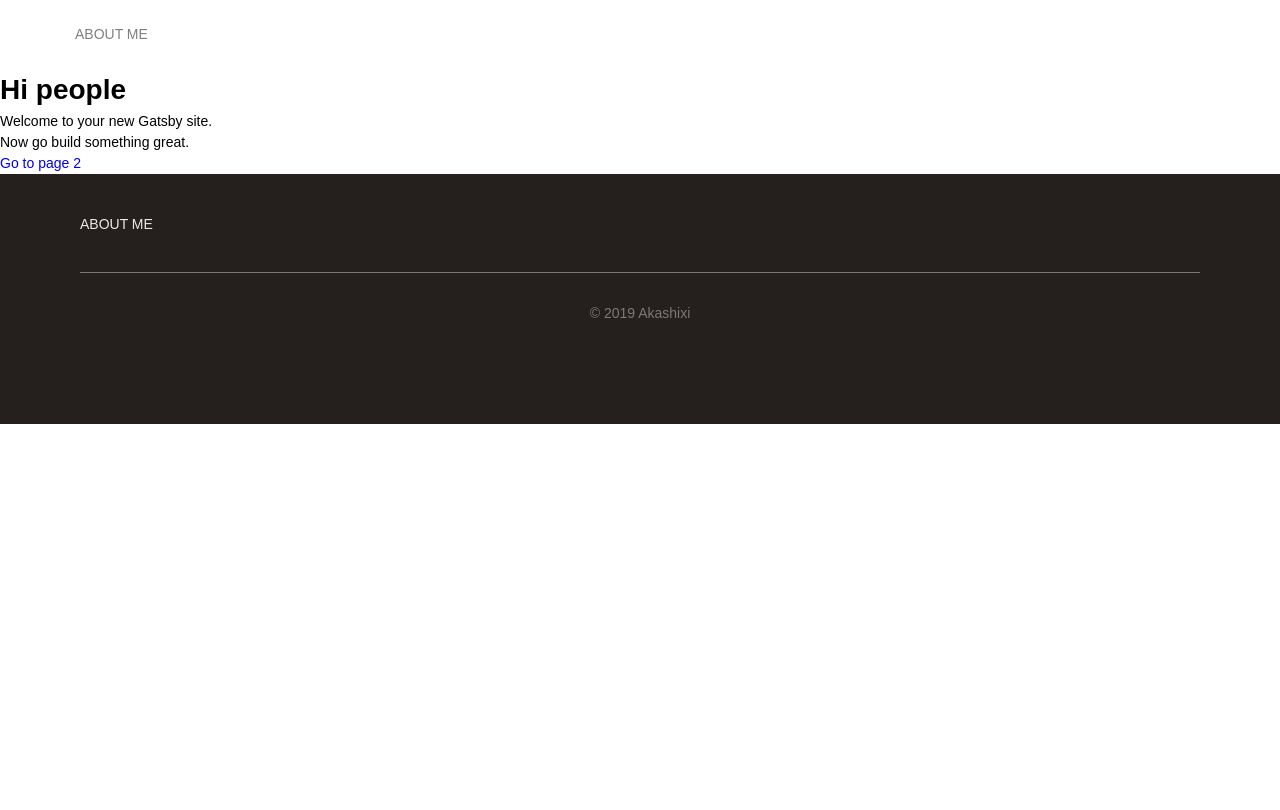
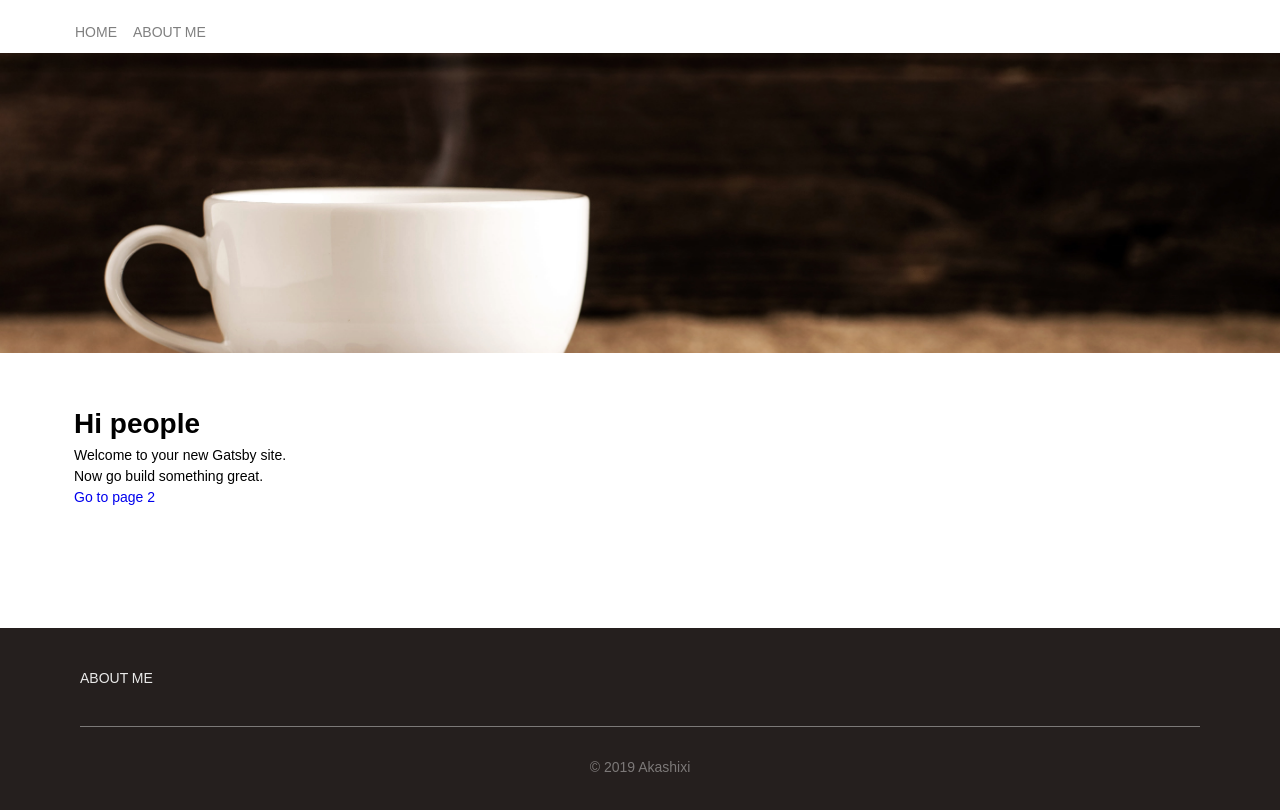
Before and after one commit to kazuhiko-itani/my-blog, a Gatsby site: page / in a window 1280 px wide. Built offline with nearby package versions, Linux system fonts and the light colour scheme; Gatsby itself is replaced by a stand-in of ours.

Commit message:
create layout component

```diff
--- a/gatsby-config.js
+++ b/gatsby-config.js
@@ -52,7 +52,7 @@ module.exports = {
         background_color: `#663399`,
         theme_color: `#663399`,
         display: `minimal-ui`,
-        icon: `src/images/gatsby-icon.png`, // This path is relative to the root of the site.
+        icon: `src/images/MainVisual.jpg`, // This path is relative to the root of the site.
       },
     },
     // this (optional) plugin enables Progressive Web App + Offline functionality
--- a/src/components/Header/index.tsx
+++ b/src/components/Header/index.tsx
@@ -1,17 +1,20 @@
 import React from "react"
 import styles from "./styles"
 
-const { StyledHeader, Inner, StyledLink } = styles
+const { StyledHeader, Inner, List, ListItem, StyledLink } = styles
 
 const Header: React.FC = () => {
   return (
     <StyledHeader>
       <Inner>
-        <ul>
-          <li>
+        <List>
+          <ListItem>
+            <StyledLink to="/">HOME</StyledLink>
+          </ListItem>
+          <ListItem>
             <StyledLink to="/about">ABOUT ME</StyledLink>
-          </li>
-        </ul>
+          </ListItem>
+        </List>
       </Inner>
     </StyledHeader>
   )
--- a/src/components/Header/styles.ts
+++ b/src/components/Header/styles.ts
@@ -9,6 +9,15 @@ const Inner = styled.div`
   padding: 10px 35px;
 `
 
+const List = styled.ul`
+  display: flex;
+  padding-top: 12px;
+`
+
+const ListItem = styled.li`
+  margin-right: 16px;
+`
+
 const StyledLink = styled(Link)`
   color: rgba(0, 0, 0, 0.5);
 `
@@ -16,5 +25,7 @@ const StyledLink = styled(Link)`
 export default {
   StyledHeader,
   Inner,
+  List,
+  ListItem,
   StyledLink,
 }
--- a/src/components/Layout/index.tsx
+++ b/src/components/Layout/index.tsx
@@ -1,26 +1,40 @@
-/**
- * Layout component that queries for data
- * with Gatsby's useStaticQuery component
- *
- * See: https://www.gatsbyjs.org/docs/use-static-query/
- */
-
 import React from "react"
+import { graphql, useStaticQuery } from "gatsby"
+import styles from "./styles"
 
 import Header from "../Header"
 import Footer from "../Footer"
 import { GlobalStyle } from "../GlobalStyle"
+import { MainVisualImageQuery } from "../../../types/graphql-types"
+
+const { MainVisual, Main } = styles
 
 type Props = {
   children: React.ReactNode
 }
 
-const Layout: React.FC<Props> = ({ children }) => {
+const Layout: React.FC<Props> = props => {
+  const data: MainVisualImageQuery = useStaticQuery(graphql`
+    query MainVisualImage {
+      MainVisualImage: file(relativePath: { eq: "MainVisual.jpg" }) {
+        childImageSharp {
+          fluid(maxWidth: 300) {
+            ...GatsbyImageSharpFluid
+          }
+        }
+      }
+    }
+  `)
+
+  // use Any Type @see https://github.com/gatsbyjs/gatsby/issues/17003
+  const image: any = data.MainVisualImage.childImageSharp.fluid
+
   return (
     <>
       <GlobalStyle />
       <Header />
-      <main>{children}</main>
+      <MainVisual fluid={image} />
+      <Main>{props.children}</Main>
       <Footer />
     </>
   )
--- /dev/null
+++ b/src/components/Layout/styles.ts
@@ -0,0 +1,16 @@
+import styled from "styled-components"
+import Img from "gatsby-image"
+
+const MainVisual = styled(Img)`
+  width: 100%;
+  height: 300px;
+`
+
+const Main = styled.main`
+  margin: 50px 74px 120px 74px;
+`
+
+export default {
+  MainVisual,
+  Main,
+}
--- a/types/graphql-types.d.ts
+++ b/types/graphql-types.d.ts
@@ -4304,6 +4304,11 @@ export type StringQueryOperatorInput = {
   glob?: Maybe<Scalars['String']>,
 };
 
+export type MainVisualImageQueryVariables = {};
+
+
+export type MainVisualImageQuery = { MainVisualImage: Maybe<{ childImageSharp: Maybe<{ fluid: Maybe<GatsbyImageSharpFluidFragment> }> }> };
+
 export type GatsbyContentfulFixedFragment = Pick<ContentfulFixed, 'base64' | 'width' | 'height' | 'src' | 'srcSet'>;
 
 export type GatsbyContentfulFixed_TracedSvgFragment = Pick<ContentfulFixed, 'tracedSVG' | 'width' | 'height' | 'src' | 'srcSet'>;
```
Also changed, not shown: src/images/MainVisual.jpg (added), src/images/gatsby-astronaut.png (deleted), src/images/gatsby-icon.png (deleted).
